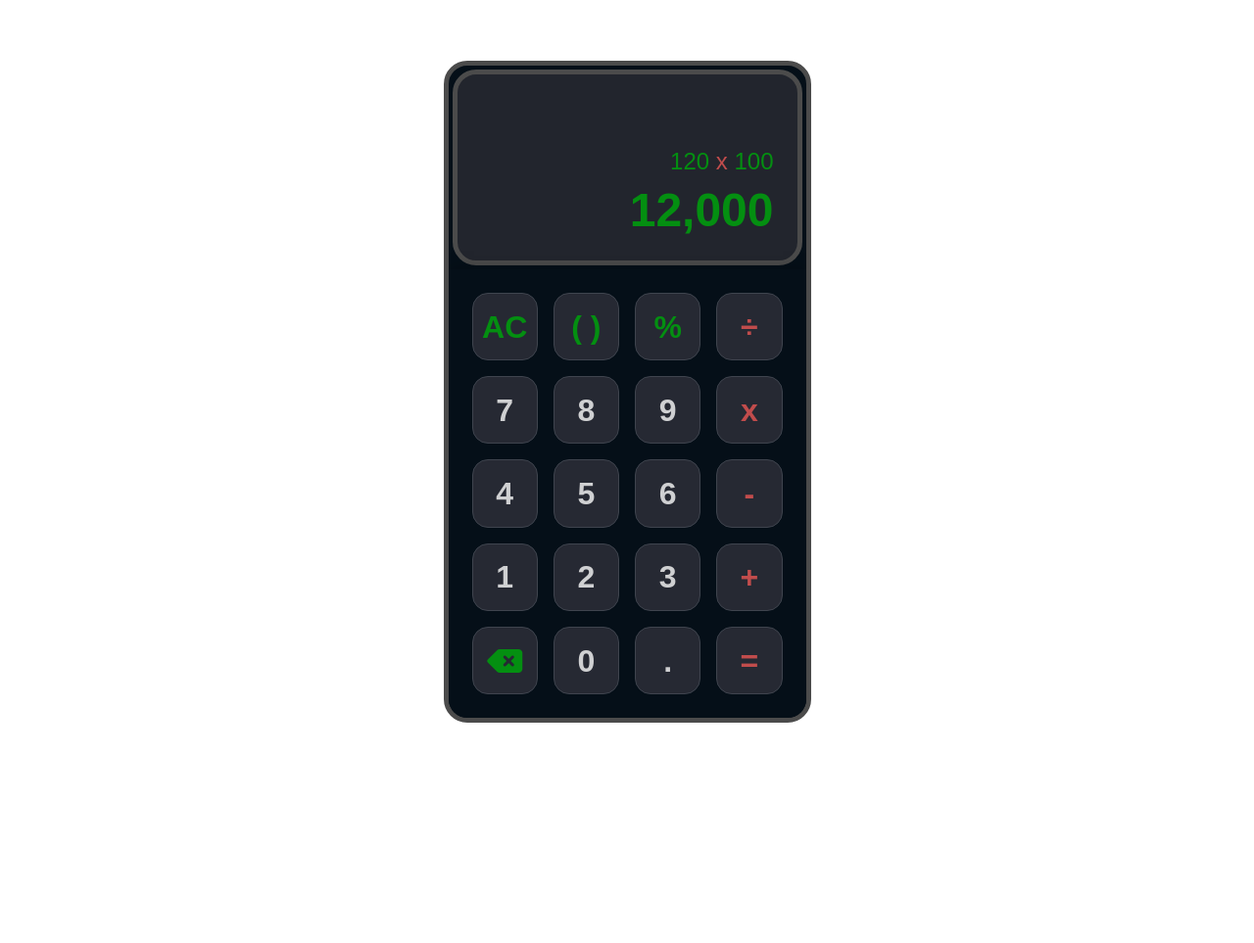
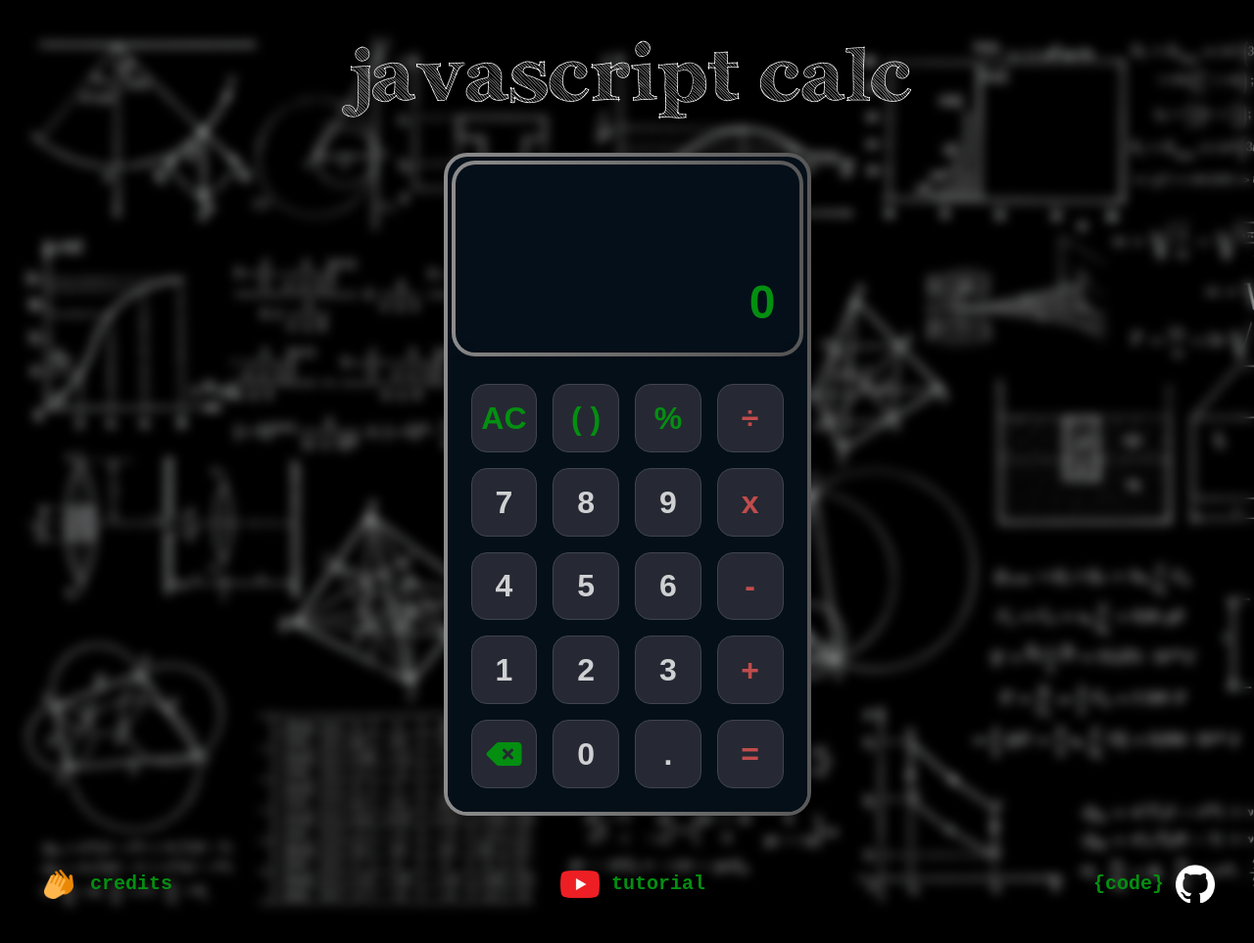
Before and after one commit to 6str/calculator, a plain HTML site: page index.html in a window 1280 px wide. Shown: the whole page at 98% size. Before the commit the page ends 800 px from the top, so only its background shows below. Drawn offline with Linux system fonts and the light colour scheme.

Commit message:
html & css done

```diff
--- a/index.html
+++ b/index.html
@@ -1,9 +1,12 @@
 <!DOCTYPE html>
 <html lang="en">
 <head>
+	<title>Calculator</title>
+	<link rel="icon" type="image/svg+xml" href="/images/favicon.png">
 	<meta charset="UTF-8">
 	<meta http-equiv="X-UA-Compatible" content="IE=edge">
 	<meta name="viewport" content="width=device-width, initial-scale=1.0">
+
 	<link
 		rel="stylesheet"
 		href="https://cdnjs.cloudflare.com/ajax/libs/font-awesome/6.1.2/css/all.min.css"
@@ -12,18 +15,20 @@
 		referrerpolicy="no-referrer"
 	/>
 	<link rel="stylesheet" href="main.css" />
-	<title>Calculator</title>
+
 </head>
+
 <body>
+	<header>
+		<h1>javascript calc</h1>
+	</header>
 
 	<div class="app">
-
 		<div class="calculator">
-
 			<div class="display">
 				<div class="content">
-					<div class="input">120 <span class="operator">x</span> 100</span></div>
-					<div class="output">12,000</div>
+					<div class="input"></div>
+					<div class="output">0</div>
 				</div>
 			</div>
 
@@ -109,10 +114,54 @@
 					<span>=</span>
 				</div>
 			</div>
+		</div>
+	</div>
 
+	<footer>
+		<div open class="footer-left">
+			<img src="images/applause_icon.png" onclick="openModal()" alt="credits to creators">
+			<span>&nbspcredits</span>
+			<dialog  class="modal" id="modal">
+				<h2>credits</h2>
+				<br>
+				<div>
+					<a target="_blank" href="https://www.youtube.com/watch?v=_x8mNUBhLSk">Build a Calculator App in HTML, CSS & JavaScript 2022</a> by <a target="_blank" href="https://www.youtube.com/@TylerPotts">Tyler Potts</a>
+				</div>
+				<br>
+				<div>
+					<a target="_blank" href="https://unsplash.com/photos/h3kuhYUCE9A">background art</a> by <a target="_blank" href="https://unsplash.com/@dancristianpaduret">Dan Cristian Pădureț</a>
+				</div>
+				<br>
+				<div>
+					<a target="_blank" href="https://www.iconfinder.com/icons/1298778/youtube_play_video_icon">youtube icon</a> by <a target="_blank" href="https://www.iconfinder.com/">iconfinder.com</a>
+				</div>
+				<br>
+				<div>
+					<a target="_blank" href="https://icons8.com/icon/12780/calculator">favicon</a> icon by <a target="_blank" href="https://icons8.com">Icons8</a>
+				</div>
+				<br>
+				<div>
+					<a target="_blank" href="https://icons8.com/icon/12802/applause">applause</a> icon by <a target="_blank" href="https://icons8.com">Icons8</a>
+				</div>
+				<br>
+				<button class="button close-button" id="close-button">close</button>
+			</dialog>
 		</div>
 
-	</div>
+		<div class="footer-middle">
+			<a target="_blank" href="https://www.youtube.com/watch?v=_x8mNUBhLSk">
+				<img src="images/youtube_icon.png" alt="youtube tutorial. Build a Calculator App in HTML, CSS & JavaScript 2022">
+			</a>
+			<span>&nbsp;tutorial</span>
+		</div>
+
+		<div class="footer-right">
+			<span>{code}&nbsp;</span>
+			<a target="_blank" href="https://github.com/6str/calculator">
+				<img src="images/github_icon.png" alt="github code repository for this app">
+			</a>
+		</div>
+    </footer>
 
 	<script src="main.js"></script>
 </body>
--- a/main.css
+++ b/main.css
@@ -5,15 +5,94 @@
     font-family: sans-serif;
 }
 
+@font-face {
+    font-family: 'archisticonormal';
+    src: url('fonts/Archistico_Simple-webfont.woff') format('woff');
+    font-weight: normal;
+    font-style: normal;
+}
+
+@font-face {
+    font-family: 'archisticobold';
+    src: url('fonts/Archistico_Bold-webfont.woff') format('woff');
+    font-weight: bold;
+    font-style: bold;
+}
+
+
+body {
+    display: flex;
+    flex-direction: column;
+    min-height: 100vh;
+    background-image: url('images/background.jpg');
+    background-repeat: no-repeat;
+    background-size: cover;
+    backdrop-filter: blur(6px);
+}
+
+header {
+    display: flex;
+    justify-content: center;
+    color: whitesmoke;
+    padding: 30px 0;
+}
+
+header h1 {
+    font-size: 80px;
+    font-weight: normal;
+    font-family: 'archisticonormal', Arial, sans-serif;
+    text-align : center;
+}
+
+
+footer {
+    display: flex;
+    justify-content: space-between;
+    align-items: center;
+    flex-wrap: wrap;
+    padding: 0 40px;
+    position:absolute;
+    bottom:0;
+    width: 100%;
+    height: 120px;
+    user-select: none;
+}
+
+footer span {
+    font-family: 'Courier New', Courier, monospace;
+    font-size: 20px;
+    color: #048f11;
+}
+
+footer img:hover {
+    transform: scale(1.1);
+}
+
+.footer-left,
+.footer-middle,
+.footer-right {
+    display: flex;
+    align-items: center;
+    font-weight: bold;
+    text-decoration: none;
+}
+
+.footer-left img,
+.footer-middle img,
+.footer-right img {
+    width: 40px;
+    vertical-align: middle;
+}
+
+
 .app {
     display: flex;
     justify-content: center;
-    align-items: center;
-    height: 100vh;
+    padding-bottom: 130px;      /* >= footer height */
 }
 
+
 .calculator {
-    /* background-color: #22252d; */
     background-color:  rgb(5, 15, 24);
     width: 100%;
     max-width: 375px;
@@ -22,7 +101,9 @@
     flex-direction: column;
     border-radius: 1.5rem;
     overflow: hidden;
-    border: 5px solid rgb(75, 75, 75);
+    background: linear-gradient(rgb(5, 15, 25), rgb(5, 15, 25)) padding-box,
+                linear-gradient(to right, rgb(140, 140, 140), rgb(88, 88, 88)) border-box;
+    border: 4px solid transparent;
 }
 
 .display {
@@ -34,11 +115,11 @@
     flex: 1 1 0%;
     min-height: 200px;
     padding: 1.5rem;
-    color: rgba(245, 245, 245, 0.818);
     color: #048f11;
-    background-color: #22252d;
-    border: 5px solid  rgb(75, 75, 75);
     border-radius: 1.5rem;
+    background: linear-gradient(rgb(5, 15, 25), rgb(5, 15, 25)) padding-box,
+    linear-gradient(to right, rgb(140, 140, 140), rgb(88, 88, 88)) border-box;
+    border: 4px solid transparent;
 }
 
 .display .input {
@@ -50,8 +131,6 @@
     font-size: 3.0rem;
     font-weight: 700;
     width: 100%;
-    max-width: 100%;
-    overflow: auto;
 }
 
 .display .output .error {
@@ -100,7 +179,6 @@
     font-size: 2rem;
     font-weight: 700;
     color: rgba(245, 245, 245, 0.818);
-
 }
 
 .keys .key:hover {
@@ -114,3 +192,28 @@
 .keys .key.action span {
     color: #048f11;
 }
+
+.modal {
+    width: 375px;
+    border-radius: 15px;
+    box-shadow: -1px 1px 2px rgb(109, 103, 103) ;
+    padding:10px;
+    background: linear-gradient(0deg, rgba(142, 144, 142, 0.821) 0%, rgb(175, 219, 242) 53%);
+    position: fixed;
+    top: 50%;
+    left: 50%;
+    transform: translate(-50%, -50%);
+}
+
+.modal::backdrop {
+    background: linear-gradient(45deg, rgb(103, 88, 88), rgb(150, 150, 237));
+    opacity: .5;
+}
+
+.close-button {
+    padding: 10px;
+    border-radius: 10px;
+    border:2px solid black;
+    font-size: 16px;
+    font-weight: bold;
+}
--- a/main.js
+++ b/main.js
@@ -36,6 +36,26 @@ document.addEventListener("keydown", (event) => {
     else if (event.key === 'Backspace') keyPress('backspace')
     else if (event.key === 'Escape') keyPress('clear')
 });
+
+// listeners for modal
+const modal = document.querySelector('#modal')
+// const openModal = document.querySelector('.openModal')
+const closeModal = document.querySelector('.close-button')
+
+function openModal() {
+    console.log("open modal")
+    modal.showModal()
+    closeModal.focus()
+
+}
+
+// openModal.addEventListener('click', () => {
+//     modal.showModal();
+// })
+
+closeModal.addEventListener('click', () => {
+    modal.close();
+})
 
 
 // process button / key presses
```
Also changed, not shown: fonts/Archistico_Bold-webfont.woff (added), fonts/Archistico_Simple-webfont.woff (added), images/applause_icon.png (added), images/background.jpg (added), images/favicon.png (added), images/github_icon.png (added), images/youtube_icon.png (added), 3 other files.
